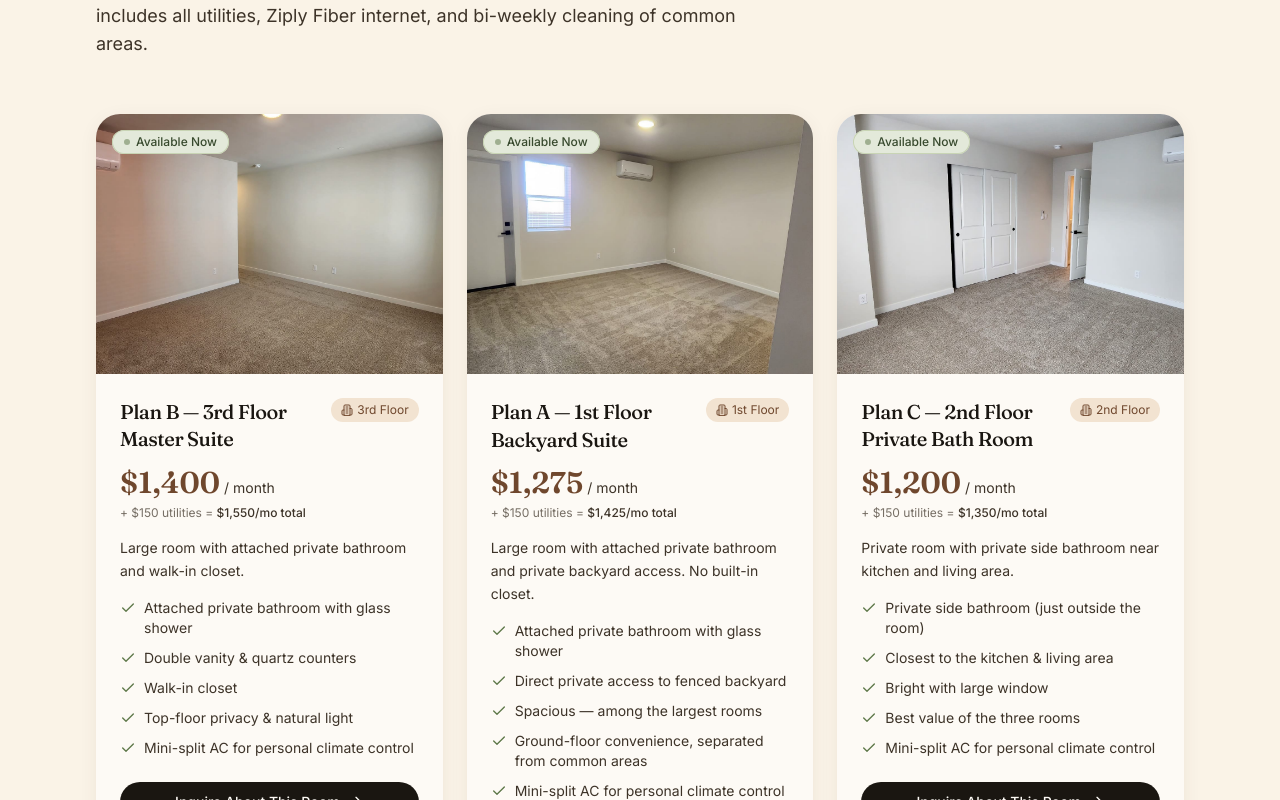
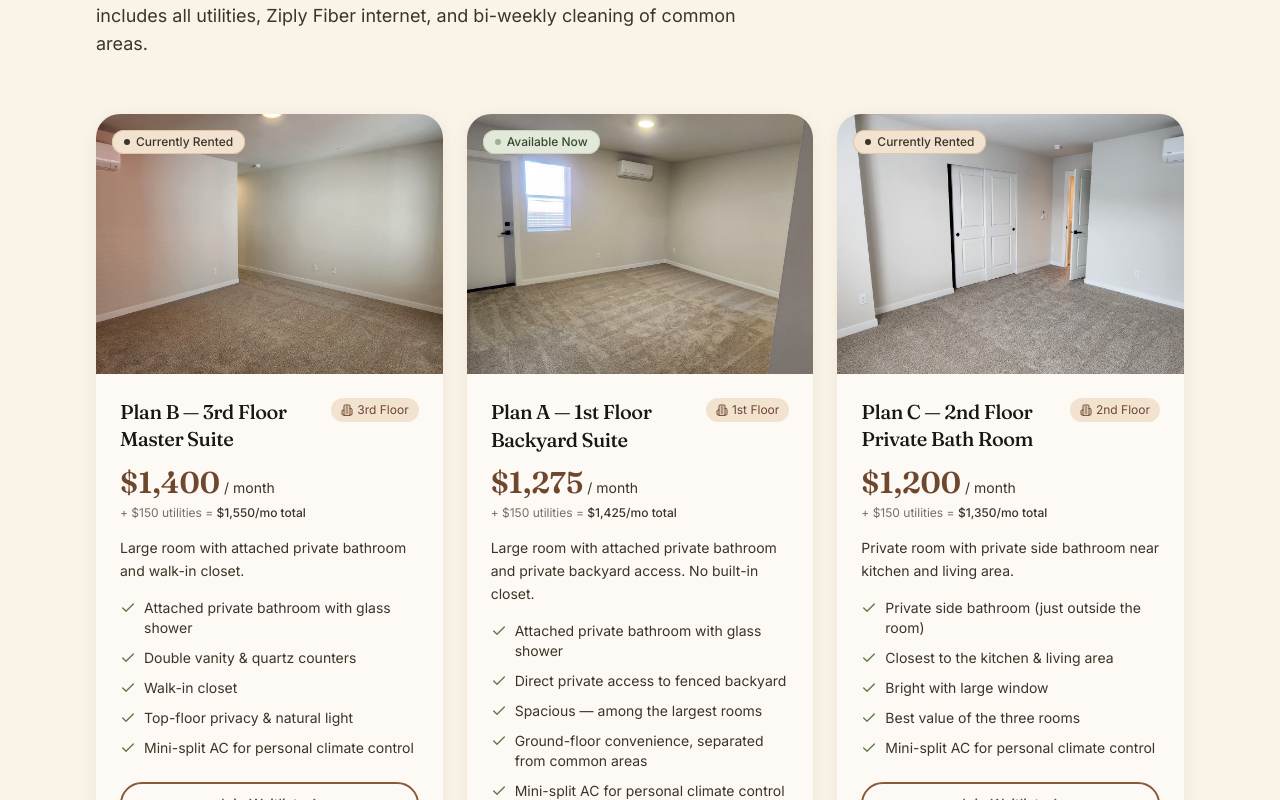
Before and after one commit to anirgit/trellis-townhouse, a React (Vite) app: page / in a window 1280 px wide. Shown: the part 3100-3900 px from the top of the page. Built offline with nearby package versions, Linux system fonts and the light colour scheme.

Commit message:
Changed Status

```diff
--- a/src/data/property.js
+++ b/src/data/property.js
@@ -133,8 +133,8 @@ export const rooms = [
     utilities: 150,
     period: 'month',
     floor: '3rd Floor',
-    available: 'Available Now',
-    status: 'available', // 'available' | 'soon' | 'rented'
+    available: 'Currently Rented',
+    status: 'rented', // 'available' | 'soon' | 'rented'
     image: '/photos/master-bedroom.jpg',
     description:
       'Large room with attached private bathroom and walk-in closet.',
@@ -174,8 +174,8 @@ export const rooms = [
     utilities: 150,
     period: 'month',
     floor: '2nd Floor',
-    available: 'Available Now',
-    status: 'available',
+    available: 'Currently Rented',
+    status: 'rented',
     image: '/photos/room-2nd-floor.jpg',
     description:
       'Private room with private side bathroom near kitchen and living area.',
```
